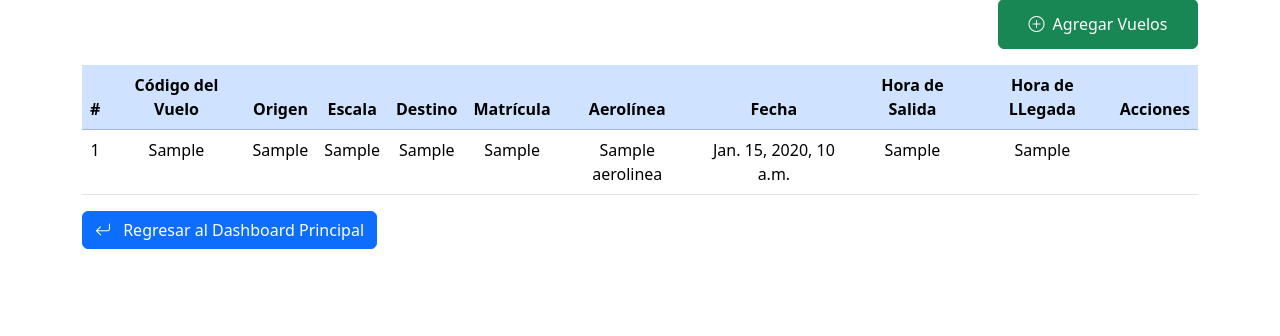
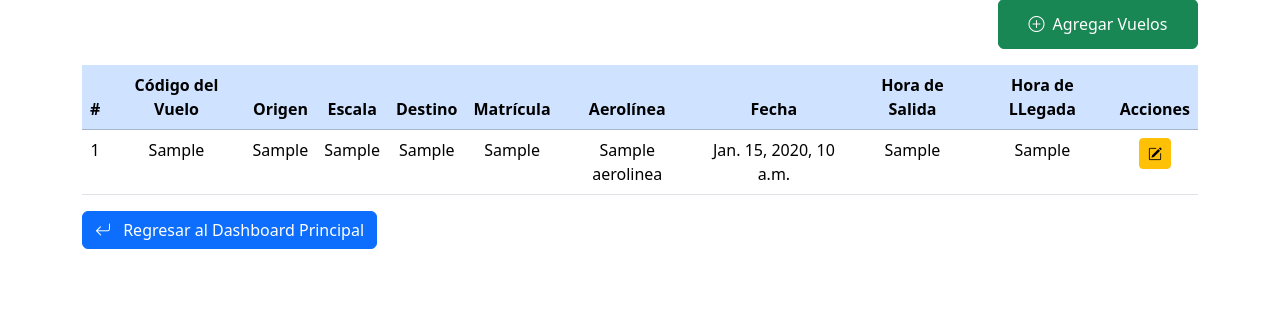
Before and after one commit to RicardoVaca109/SwissportEmsaWebApp, a Django app: template dashboard/templates/dashboard_vuelos.html in a window 1280 px wide. Shown: the part 177-513 px from the top of the page. Run offline with Django 5.2, Linux system fonts and the light colour scheme; the template is opened without the code that fills it: most values are stand-ins (such as "Sample title", 1, 10 or a date in 2020).

Commit message:
Se agrega el botón y view para editar un vuelo

```diff
--- a/dashboard/templates/dashboard_vuelos.html
+++ b/dashboard/templates/dashboard_vuelos.html
@@ -36,9 +36,13 @@
                     <td> {{vuelo.aeronave.matricula_aeronave}} </td>
                     <td> {{vuelo.aeronave.aerolinea}} </td>
                     <td> {{ vuelo.fecha_vuelo}} </td>
+                    <td> {{vuelo.hora_salida}} </td>
                     <td> {{vuelo.hora_llegada}} </td>
-                    <td> {{vuelo.hora_salida}} </td>
-                    <td> </td>
+                    <td>
+                        <a href="{% url 'edit_vuelos' vuelo.id_vuelo %}" class="btn btn-warning btn-sm">
+                            <i class="bi bi-pencil-square"></i>
+                        </a>
+                    </td>
                 </tr>
                 {% empty %}
                 <tr>
```
